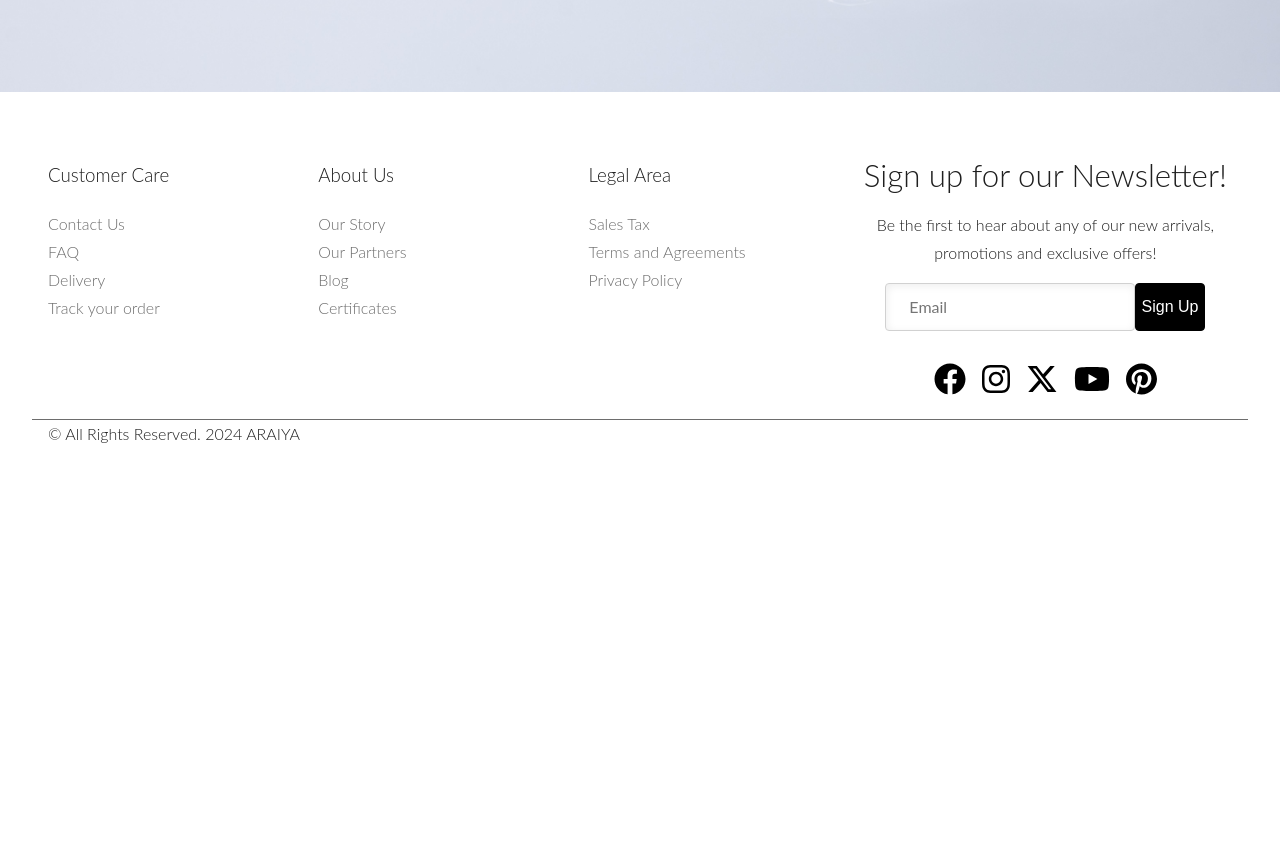
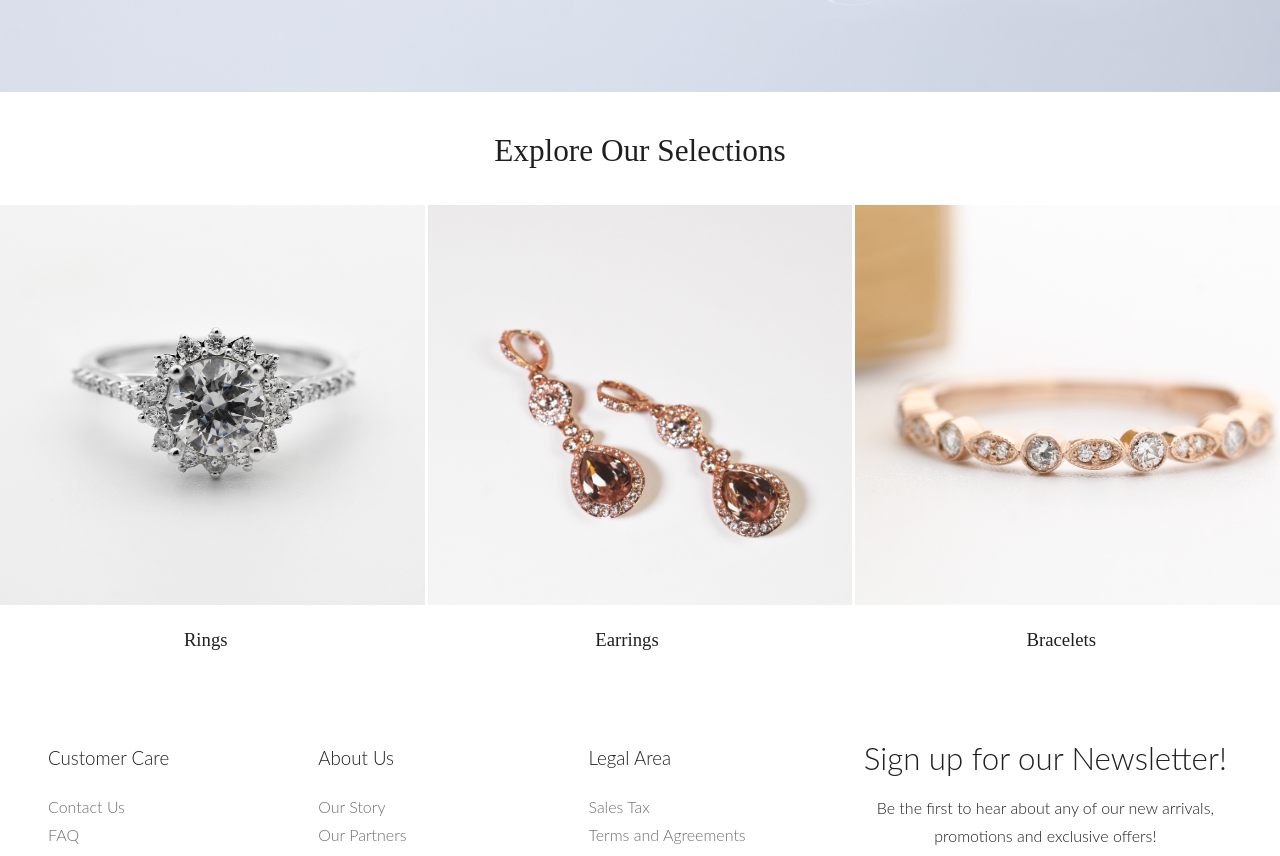
Before and after one commit to GeorgiTopalov/Jewelry-Store, a Next.js app: page / in a window 1280 px wide. Shown: the part 604-1460 px from the top of the page. Before the commit the page ends 1068 px from the top, so only its background shows below. Built offline with nearby package versions, Linux system fonts and the light colour scheme.

Commit message:
added the categories component to index page

```diff
--- a/pages/index.js
+++ b/pages/index.js
@@ -1,6 +1,7 @@
 import React from "react";
 import Layout from "../components/layout";
 import Link from "next/link";
+import HomeCategoriesComponent from "../components/homeCategories";"../components/homeCategories.js";
 
 const HomePage = () => {
   return (
@@ -14,6 +15,9 @@ const HomePage = () => {
           </div>
         </div>
       </div>
+      <div>
+      <HomeCategoriesComponent/>
+      </div>
     </Layout>
   );
 };
```
